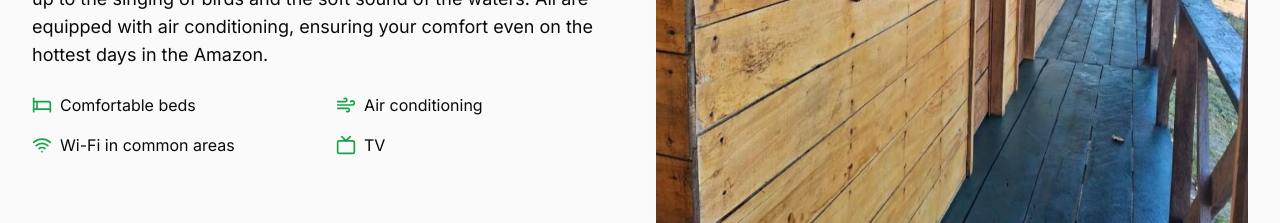
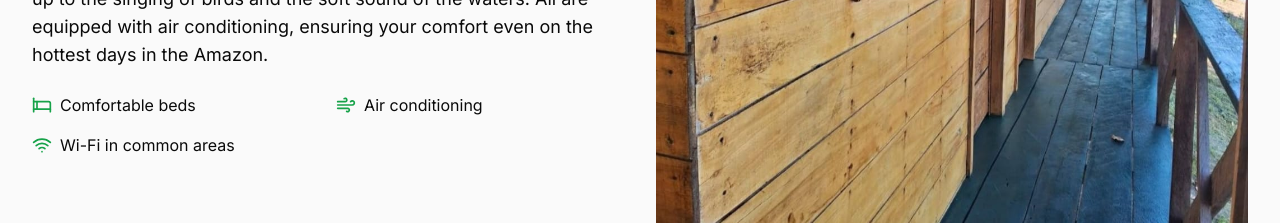
Before and after one commit to ErikMendesRc/pousada-natureza, a Next.js app: page / in a window 1280 px wide. Shown: the part 10020-10243 px from the top of the page. Built offline with nearby package versions, Linux system fonts and the light colour scheme; no server answers.

Commit message:
fix: header and footer

```diff
--- a/src/components/acomodacoes-section.tsx
+++ b/src/components/acomodacoes-section.tsx
@@ -51,10 +51,6 @@ export function AcomodacoesSection() {
               <div className="flex items-center gap-2">
                 <Wifi className="h-5 w-5 text-primary" aria-hidden="true" />
                 <span>{t("accommodations.wifi")}</span>
-              </div>
-              <div className="flex items-center gap-2">
-                <Tv className="h-5 w-5 text-primary" aria-hidden="true" />
-                <span>{t("accommodations.tv")}</span>
               </div>
             </div>
           </div>
```
